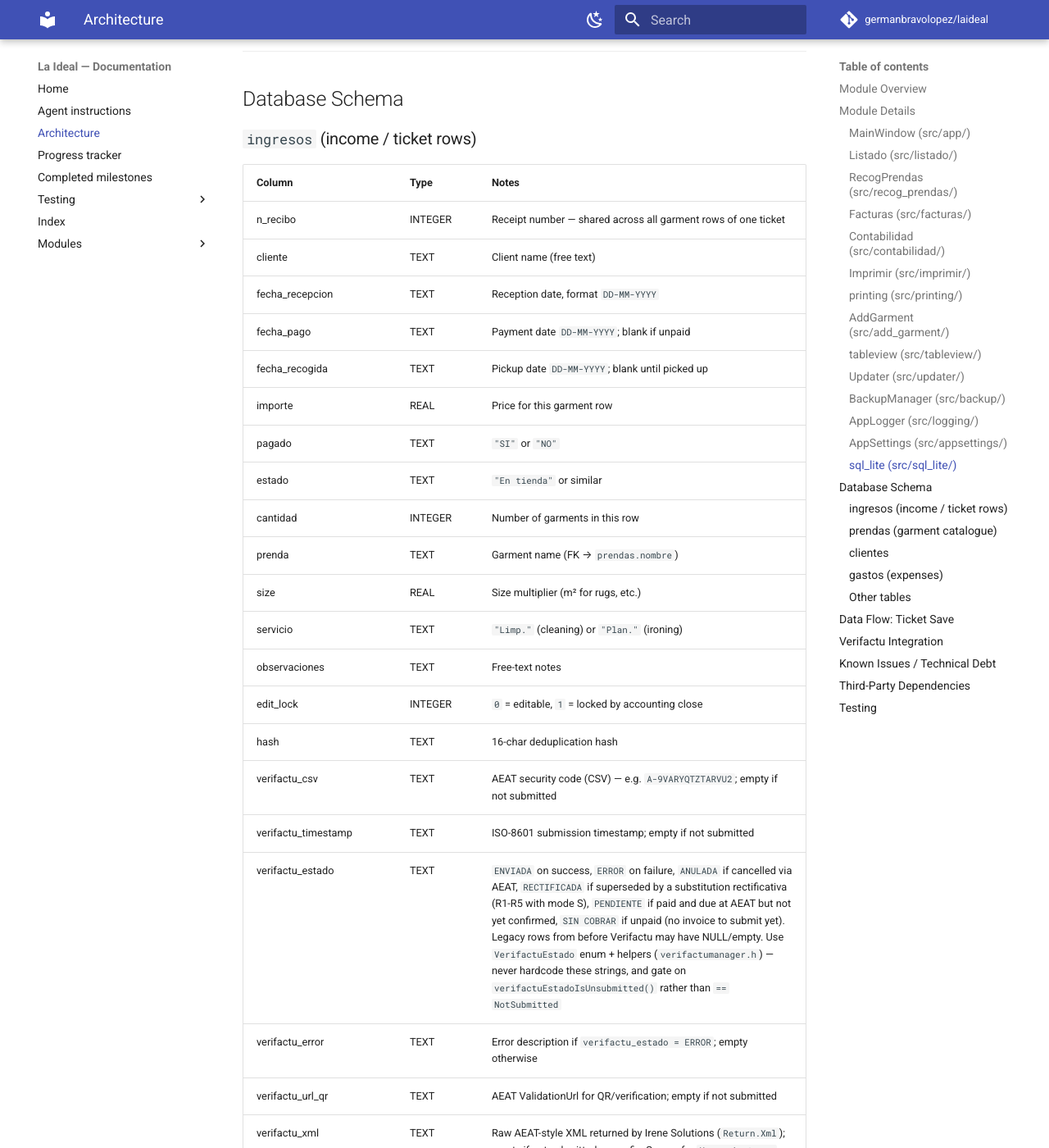
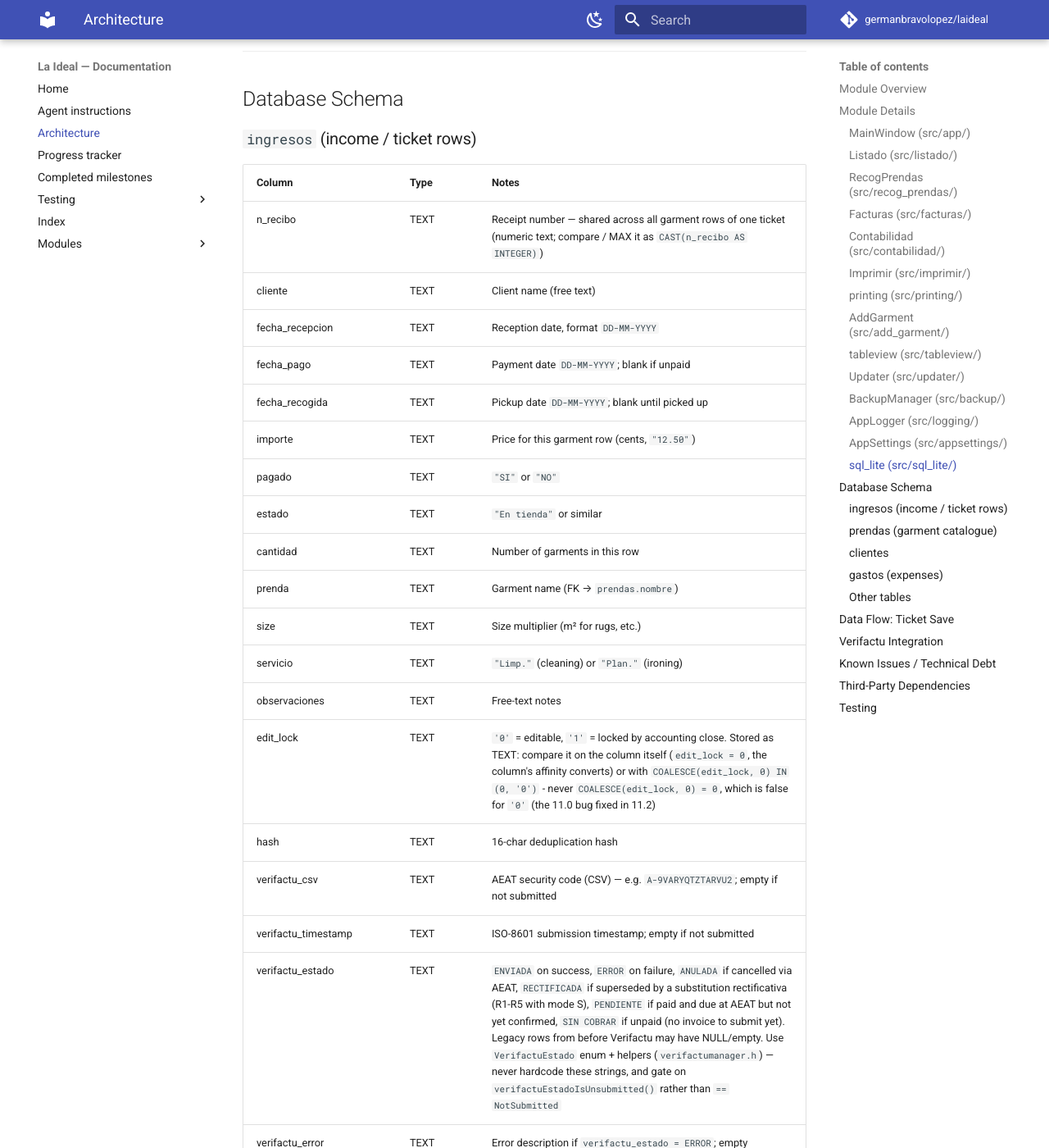
Before and after one commit to germanbravolopez/laideal, an MkDocs documentation site: the page built from docs/architecture.md, in a window 1280 px wide and 1400 px high, scrolled down 8867 px. Shown: the whole window at 82% size. Built offline with MkDocs 1.6.1 and Material for MkDocs 9.7.7, drawn with Linux system fonts in a browser that asks for light colours; comment, search, counter and statistics services are not loaded; some of the changed text lies outside the part shown.

Commit message:
11.2 review fixes: one shared Contabilidad-lock guard that only treats an explicit 0 as unlocked (a blank or odd edit_lock stays locked), tests for every stored edit_lock value and the split's own guard, schema doc lists the shop's TEXT columns

```diff
--- a/docs/architecture.md
+++ b/docs/architecture.md
@@ -200,20 +200,20 @@
 
 | Column | Type | Notes |
 |--------|------|-------|
-| n_recibo | INTEGER | Receipt number — shared across all garment rows of one ticket |
+| n_recibo | TEXT | Receipt number — shared across all garment rows of one ticket (numeric text; compare / MAX it as `CAST(n_recibo AS INTEGER)`) |
 | cliente | TEXT | Client name (free text) |
 | fecha_recepcion | TEXT | Reception date, format `DD-MM-YYYY` |
 | fecha_pago | TEXT | Payment date `DD-MM-YYYY`; blank if unpaid |
 | fecha_recogida | TEXT | Pickup date `DD-MM-YYYY`; blank until picked up |
-| importe | REAL | Price for this garment row |
+| importe | TEXT | Price for this garment row (cents, `"12.50"`) |
 | pagado | TEXT | `"SI"` or `"NO"` |
 | estado | TEXT | `"En tienda"` or similar |
-| cantidad | INTEGER | Number of garments in this row |
+| cantidad | TEXT | Number of garments in this row |
 | prenda | TEXT | Garment name (FK → `prendas.nombre`) |
-| size | REAL | Size multiplier (m² for rugs, etc.) |
+| size | TEXT | Size multiplier (m² for rugs, etc.) |
 | servicio | TEXT | `"Limp."` (cleaning) or `"Plan."` (ironing) |
 | observaciones | TEXT | Free-text notes |
-| edit_lock | INTEGER | `0` = editable, `1` = locked by accounting close |
+| edit_lock | TEXT | `'0'` = editable, `'1'` = locked by accounting close. Stored as TEXT: compare it on the column itself (`edit_lock = 0`, the column's affinity converts) or with `COALESCE(edit_lock, 0) IN (0, '0')` - never `COALESCE(edit_lock, 0) = 0`, which is false for `'0'` (the 11.0 bug fixed in 11.2) |
 | hash | TEXT | 16-char deduplication hash |
 | verifactu_csv | TEXT | AEAT security code (CSV) — e.g. `A-9VARYQTZTARVU2`; empty if not submitted |
 | verifactu_timestamp | TEXT | ISO-8601 submission timestamp; empty if not submitted |
@@ -247,7 +247,7 @@
 | direccion | Address |
 
 ### `gastos` (expenses)
-Columns include `importe` (REAL) and supplier/date/description fields. Managed via Listado.
+Columns include `importe` (TEXT) and `edit_lock` (TEXT `'0'` / `'1'`, as in `ingresos`) and supplier/date/description fields. Managed via Listado.
 
 ### Other tables
 `proveedores`, `servicios`, `facturas`, `empresas` — managed via Listado or Facturas windows.
```
Also changed, not shown: docs/completed_milestones.md (+1 -1 lines), docs/modules/verifactu/verifactu-requirements.md (+2 -2 lines), 2 other files.
